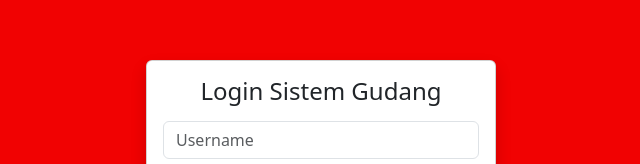
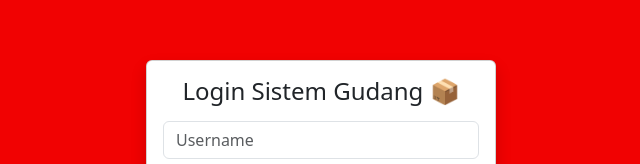
Before and after one commit to arsenioandyzg08-crypto/-Sistem-Gudang, a plain HTML site: page index.html in a window 1280 px wide. Shown: the part 228-392 px from the top of the page, without its empty margins (319-959 px from the left). Drawn offline with nearby package versions, Linux system fonts and the light colour scheme.

Commit message:
Update index.html

```diff
--- a/index.html
+++ b/index.html
@@ -23,7 +23,7 @@
 <!-- LOGIN -->
 <div id="loginCard" class="card shadow">
   <div class="card-body">
-    <h4 class="card-title text-center mb-3">Login Sistem Gudang</h4>
+    <h4 class="card-title text-center mb-3">Login Sistem Gudang 📦</h4>
     <form id="loginForm">
       <input class="form-control mb-2" name="username" placeholder="Username" required>
       <input class="form-control mb-3" name="password" type="password" placeholder="Password" required>
```
